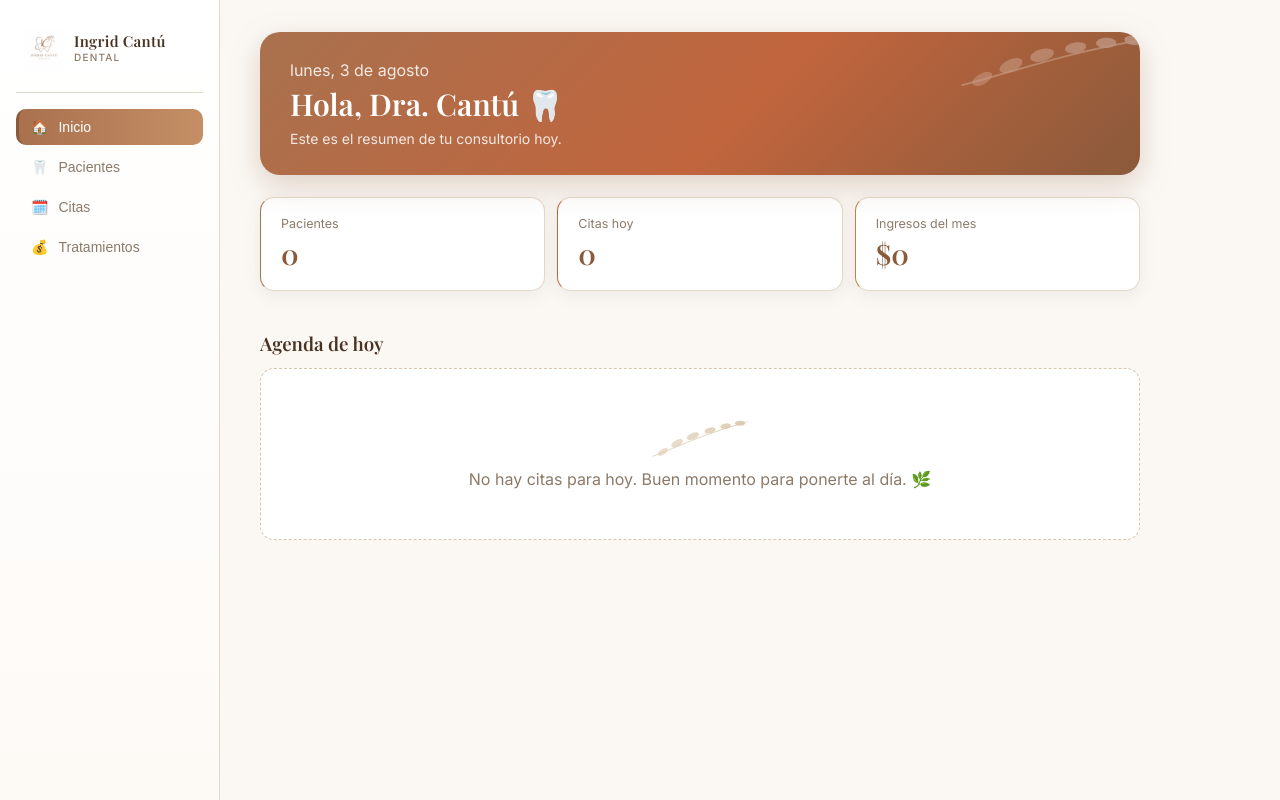
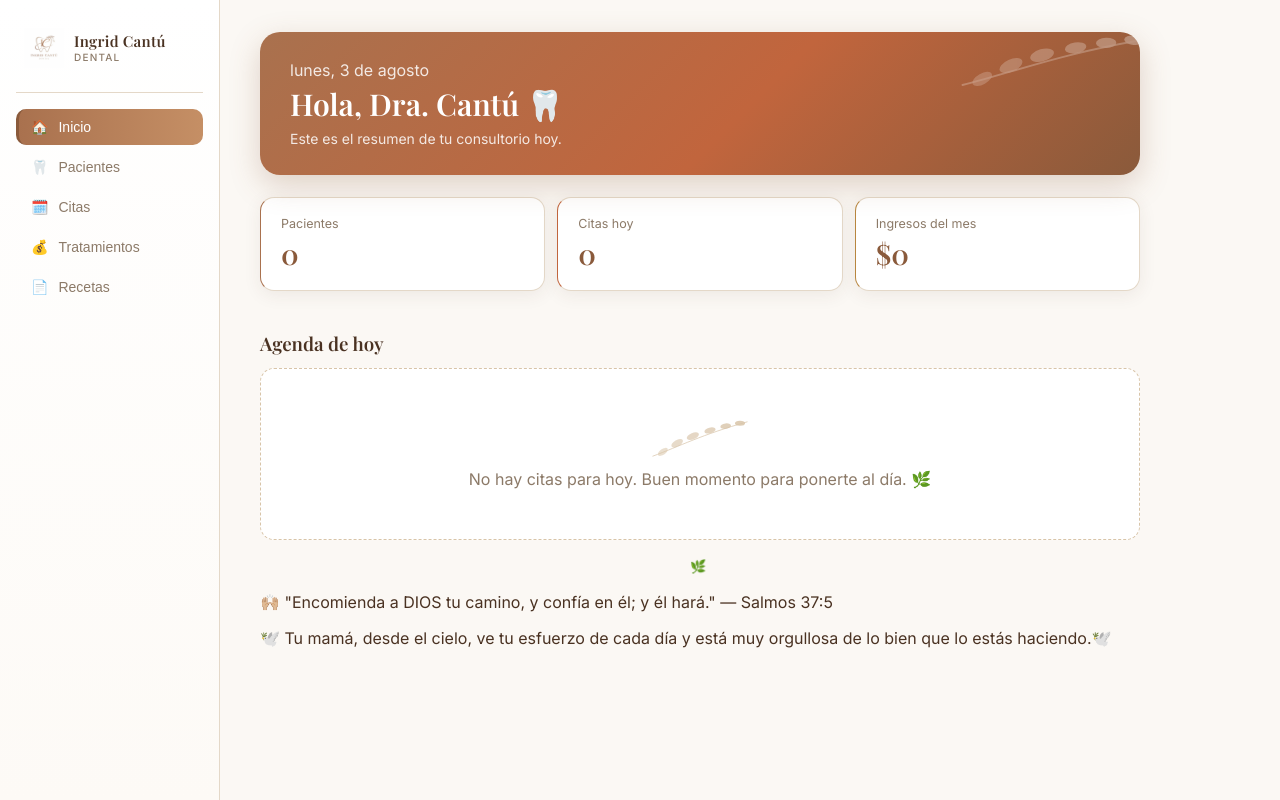
Before and after one commit to ms1jr/ingrid-cantu-dental., a React (Vite) app: page / in a window 1280 px wide. Built offline with nearby package versions, Linux system fonts and the light colour scheme; a web font is replaced by a local one.

Commit message:
Update App.jsx

```diff
--- a/src/App.jsx
+++ b/src/App.jsx
@@ -4,12 +4,15 @@ import Home from './components/Home';
 import Patients from './components/Patients';
 import Appointments from './components/Appointments';
 import Treatments from './components/Treatments';
+import Prescriptions from './components/Prescriptions';
+import Footer from './components/Footer';
 
 const TABS = [
   { id: 'home', label: 'Inicio', icon: '🏠' },
   { id: 'patients', label: 'Pacientes', icon: '🦷' },
   { id: 'appointments', label: 'Citas', icon: '🗓️' },
   { id: 'treatments', label: 'Tratamientos', icon: '💰' },
+  { id: 'prescriptions', label: 'Recetas', icon: '📄' },
 ];
 
 export default function App() {
@@ -17,11 +20,13 @@ export default function App() {
   const [patients, setPatients] = useState([]);
   const [appointments, setAppointments] = useState([]);
   const [treatments, setTreatments] = useState([]);
+  const [prescriptions, setPrescriptions] = useState([]);
 
   const reload = useCallback(async () => {
     setPatients(await db.getAll('patients'));
     setAppointments(await db.getAll('appointments'));
     setTreatments(await db.getAll('treatments'));
+    setPrescriptions(await db.getAll('prescriptions'));
   }, []);
 
   useEffect(() => {
@@ -60,6 +65,10 @@ export default function App() {
         {tab === 'treatments' && (
           <Treatments treatments={treatments} patients={patients} reload={reload} />
         )}
+        {tab === 'prescriptions' && (
+          <Prescriptions prescriptions={prescriptions} patients={patients} reload={reload} />
+        )}
+        <Footer />
       </main>
     </div>
   );
```
